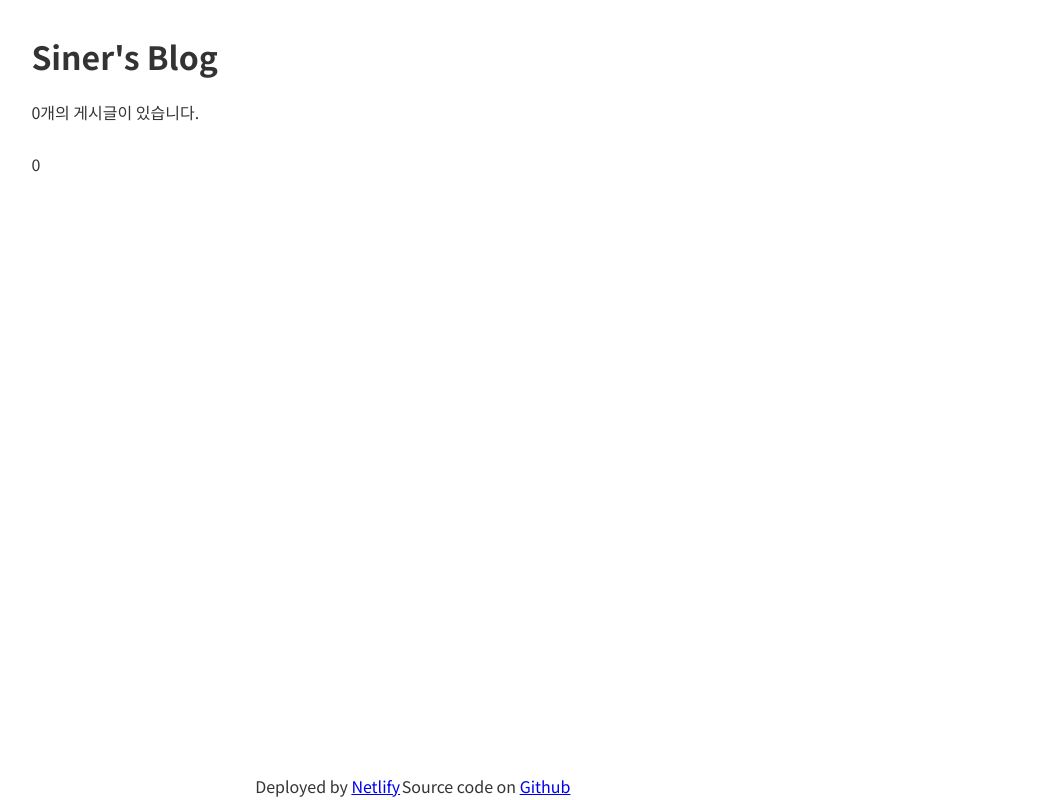
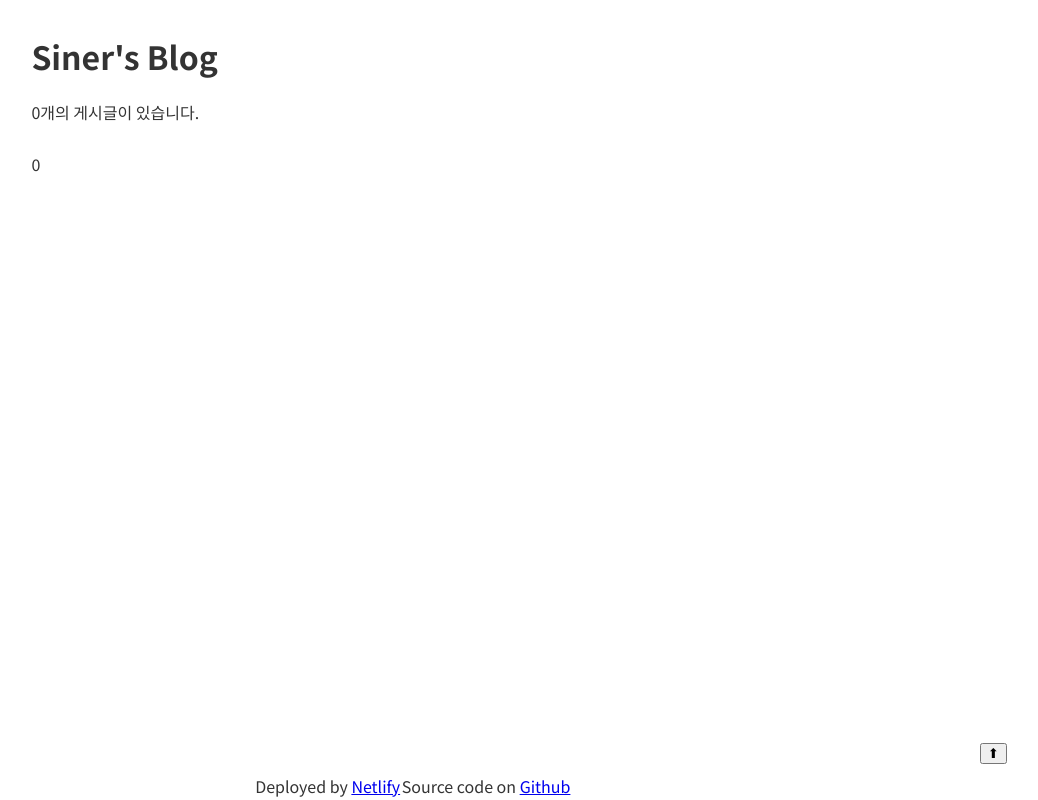
Before and after one commit to siner308/blog, a Gatsby site: page / in a window 1280 px wide. Shown: the whole page, without its empty margins (228-1266 px from the left). Built offline with nearby package versions, Linux system fonts and the light colour scheme; Gatsby itself is replaced by a stand-in of ours; some packages are replaced by stand-ins of ours.

Commit message:
back button in main

```diff
--- a/src/components/postlist.tsx
+++ b/src/components/postlist.tsx
@@ -5,10 +5,38 @@ import Post from './post';
 const PostList = ({ allFile }: { allFile: AllFile }): JSX.Element => {
   const { nodes, totalCount } = allFile;
   return (
-    <div>
-      <p>{totalCount}개의 게시글이 있습니다.</p>
-      {totalCount && nodes.map((node: RemarkableFileSystemNode) => <Post key={node.id} node={node} />)}
-    </div>
+    <>
+      <div>
+        <p>{totalCount}개의 게시글이 있습니다.</p>
+        {totalCount && nodes.map((node: RemarkableFileSystemNode) => <Post key={node.id} node={node} />)}
+      </div>
+      <div
+        style={{
+          position: 'fixed',
+          zIndex: 99,
+          borderRadius: '10px',
+          bottom: '20px',
+          right: '30px',
+          border: 'none',
+          outline: 'none',
+          padding: '15px',
+          alignSelf: 'center',
+          fontSize: '18px',
+        }}
+      >
+        <button
+          style={{
+            cursor: 'pointer',
+          }}
+          onClick={(): void => {
+            document.body.scrollTop = 0;
+            document.documentElement.scrollTop = 0;
+          }}
+        >
+          ⬆
+        </button>
+      </div>
+    </>
   );
 };
 export default PostList;
```
